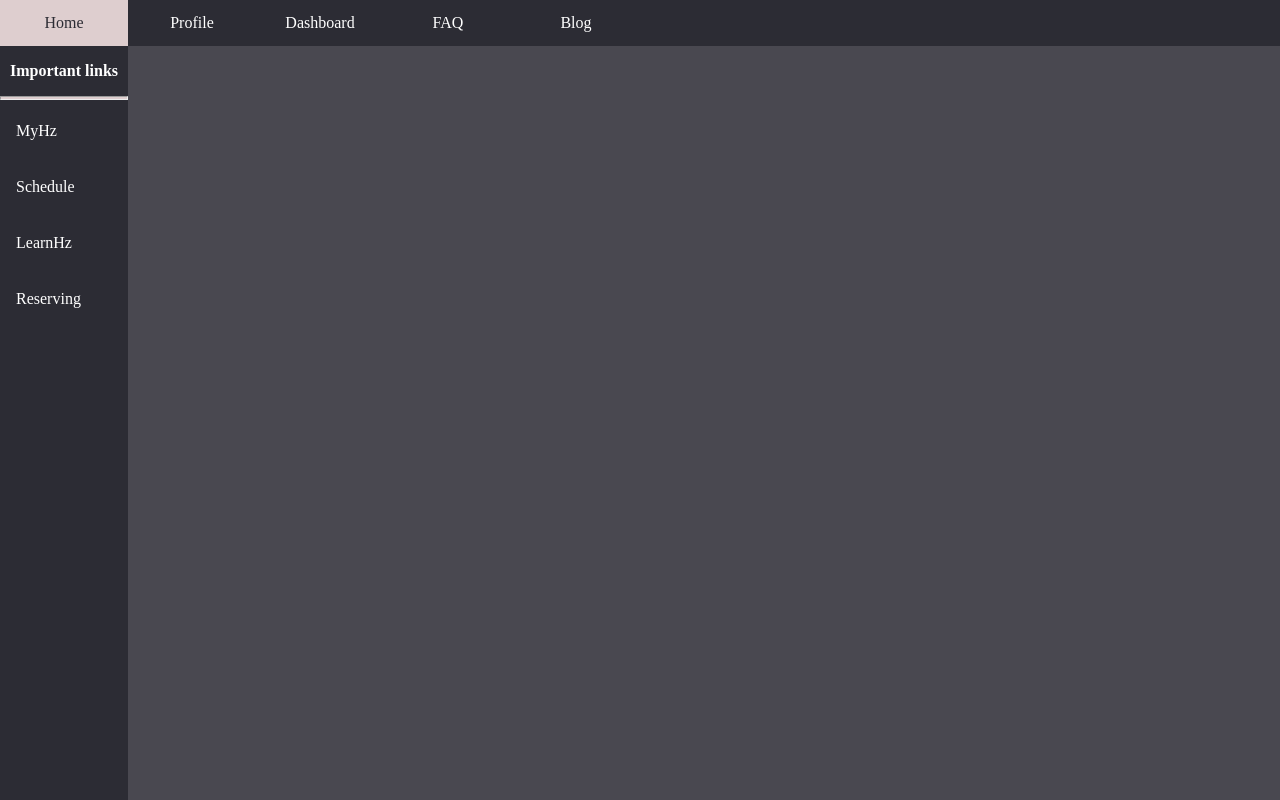
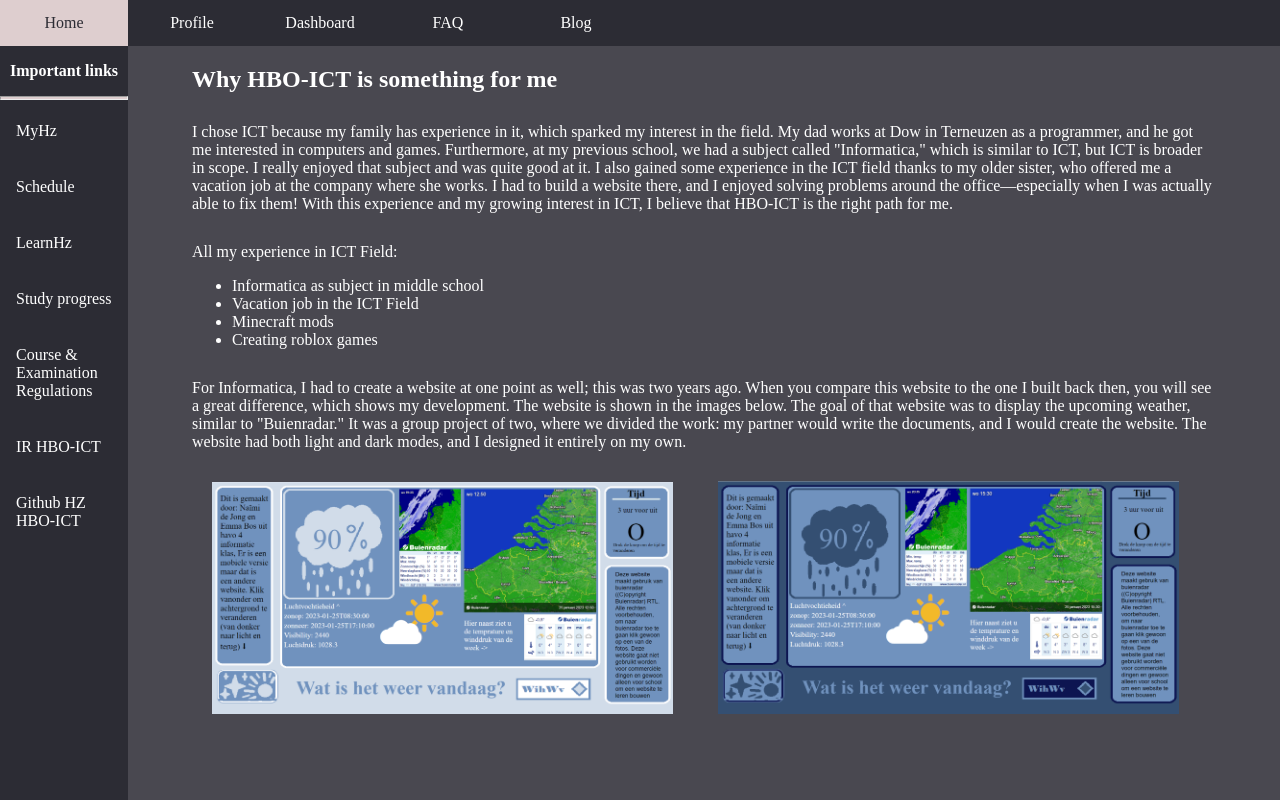
Before and after one commit to iemsel/iemsel.github.io, a plain HTML site: page index.html in a window 1280 px wide. Drawn offline with Linux system fonts and the light colour scheme.

Commit message:
Home page done

```diff
--- a/index.html
+++ b/index.html
@@ -24,8 +24,49 @@
         <li><a href="https://portal.hz.nl/" target="_blank" rel="noopener noreferrer">MyHz</a></li>
         <li><a href="https://apps.hz.nl/rooster/" target="_blank" rel="noopener noreferrer">Schedule</a></li>
         <li><a href="https://learn.hz.nl/my/" target="_blank" rel="noopener noreferrer">LearnHz</a></li>
-        <li><a href="https://hzuniversity.topdesk.net/tas/public/ssp/content/page/locationreservationplanner" target="_blank" rel="noopener noreferrer">Reserving</a></li>
+        <li><a href="https://hz.osiris-student.nl/voortgang" target="_blank" rel="noopener noreferrer">Study progress</a></li>
+        <li><a href="https://oer.hz.nl/" target="_blank" rel="noopener noreferrer">Course & Examination Regulations</a></li>
+        <li><a href="https://oer.hz.nl/6978cdea-fb31-430b-9bf9-63206aa07754" target="_blank" rel="noopener noreferrer">IR HBO-ICT</a></li>
+        <li><a href="https://github.com/HZ-HBO-ICT" target="_blank" rel="noopener noreferrer">Github HZ HBO-ICT</a></li>
       </ul>
     </aside>
+    <article id="intro">
+      <h1>Why HBO-ICT is something for me</h1>
+      <p>I chose ICT because my family has experience in it,
+         which sparked my interest in the field.
+         My dad works at Dow in Terneuzen as a programmer,
+         and he got me interested in computers and games.
+         Furthermore, at my previous school, we had a subject called "Informatica,"
+         which is similar to ICT, but ICT is broader in scope.
+         I really enjoyed that subject and was quite good at it.
+
+         I also gained some experience in the ICT field thanks to my older sister,
+         who offered me a vacation job at the company where she works.
+         I had to build a website there,
+         and I enjoyed solving problems around the office—especially when I was actually able to fix them!
+         With this experience and my growing interest in ICT,
+          I believe that HBO-ICT is the right path for me.
+      </p>
+      <p>All my experience in ICT Field:</p>
+      <ul>
+        <li>Informatica as subject in middle school</li>
+        <li>Vacation job in the ICT Field</li>
+        <li>Minecraft mods</li>
+        <li>Creating roblox games</li>
+      </ul>
+      <p id="website-text">
+        For Informatica, I had to create a website at one point as well; this was two years ago.
+        When you compare this website to the one I built back then,
+        you will see a great difference, which shows my development.
+        The website is shown in the images below.
+
+        The goal of that website was to display the upcoming weather, similar to "Buienradar."
+        It was a group project of two, where we divided the work: my partner would write the documents,
+        and I would create the website.
+        The website had both light and dark modes, and I designed it entirely on my own.
+      </p>
+      <img id="website-img" src="img/light-mode.png" alt="Light-mode first website">
+      <img id="website-img" src="img/dark-mode.png" alt="Dark-mode first website">
+    </article>
   </body>
 </html>
--- a/style.css
+++ b/style.css
@@ -9,6 +9,43 @@ p{
     color:#ffffff;
 }
 
+h1{
+    color:#ffffff;
+}
+
+li{
+    color: #ffffff;
+}
+
+ol{
+    color: #ffffff;
+    width: 20%;
+    background-color: #dececf;
+    margin-left: 30px;
+    padding: 20px;
+}
+
+ol li{
+    margin: 5px;
+}
+
+#intro{
+    margin-left: 15%;
+    margin-right: 5%;
+}
+
+#intro p{
+    color:#ffffff;
+    margin-top: 30px;
+    margin-bottom: 10px;
+}
+
+#website-img{
+    max-width: 45%;
+    text-align: center;
+    margin: 2%;
+}
+
 nav{
     width: 100%;
     margin: 0;
@@ -17,8 +54,6 @@ nav{
     top: 0;
     z-index: 1000;
 }
-
-
 
 nav ul {
     display: flex;
```
Also changed, not shown: blog.html (+1 -1 lines), profile.html (+8 -21 lines), img/dark-mode.png (added), img/light-mode.png (added).
